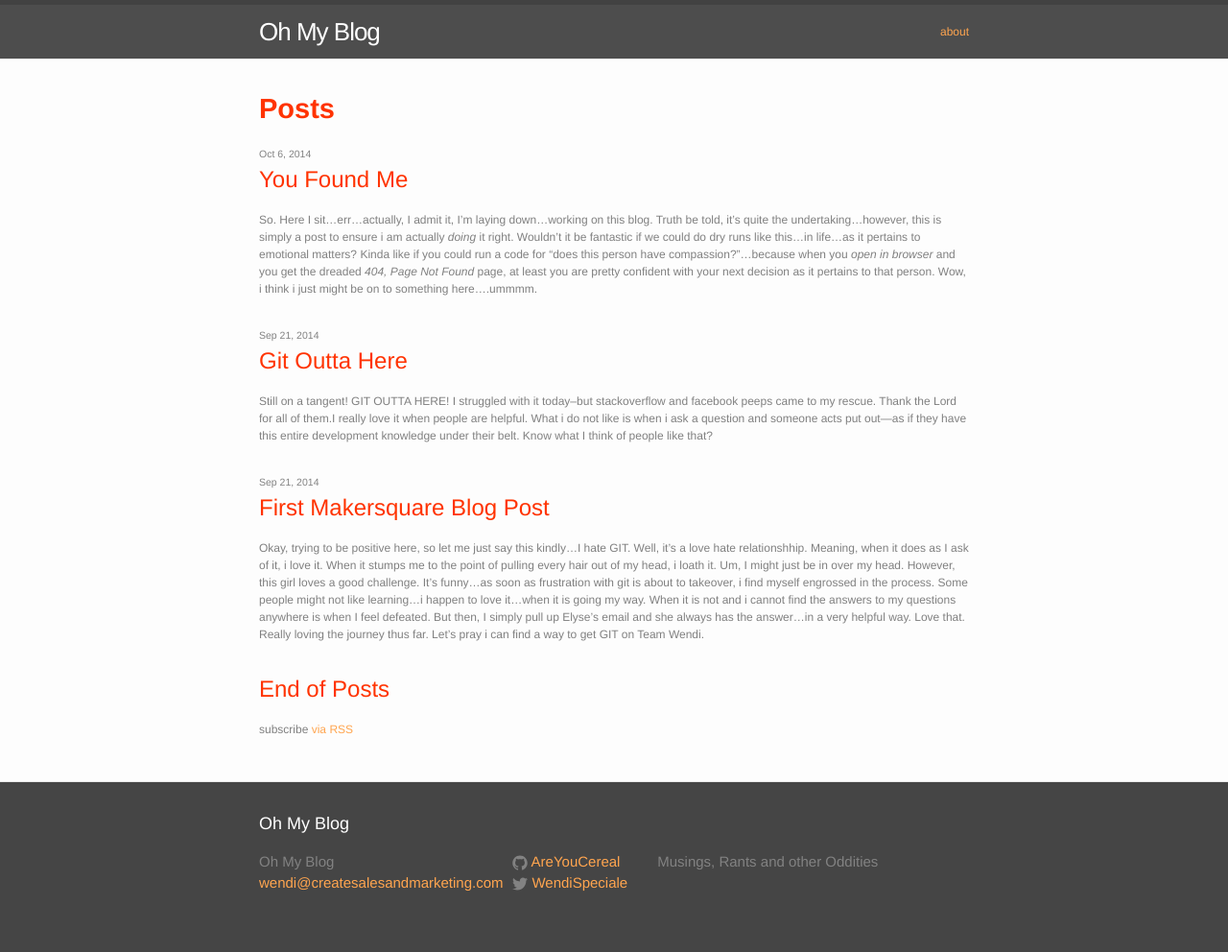
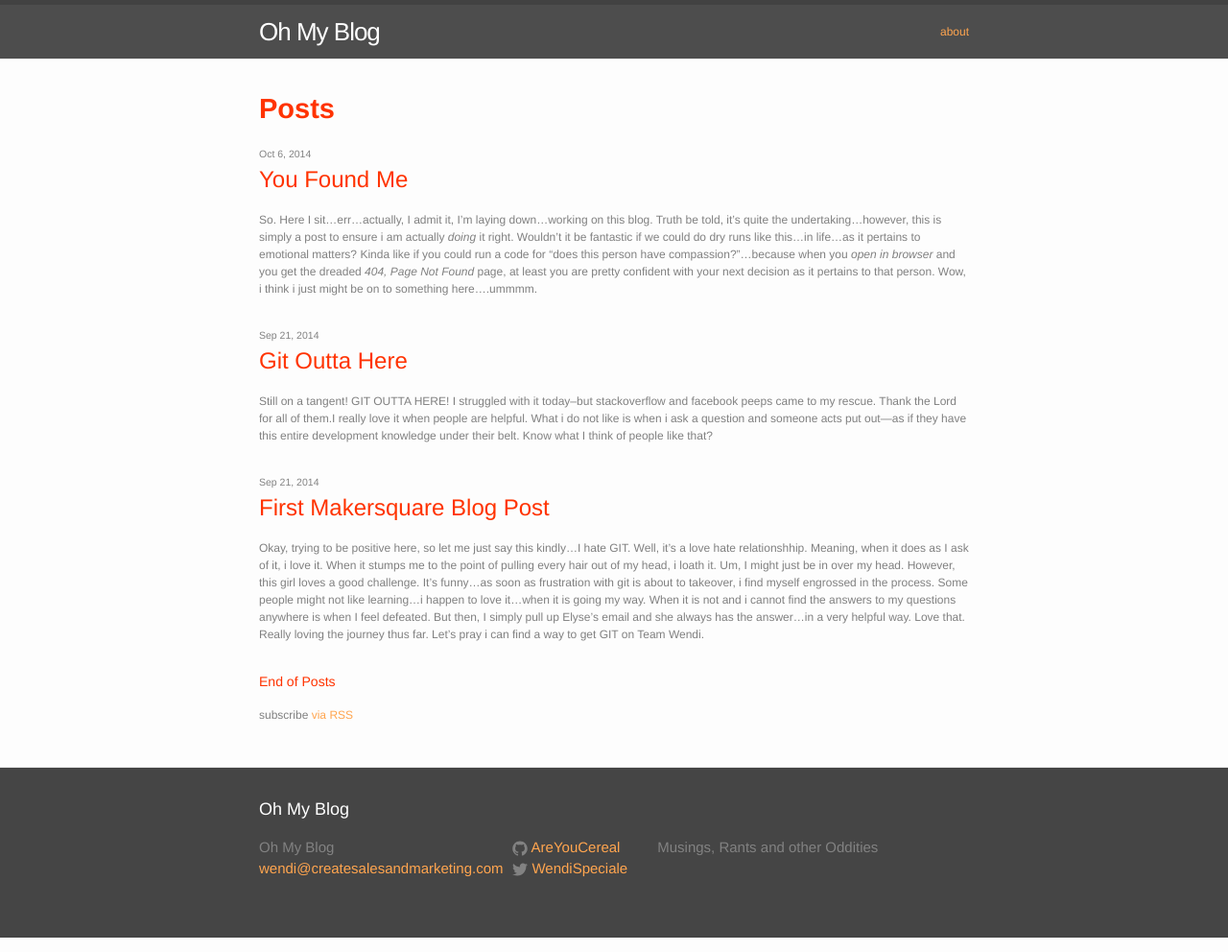
Before and after one commit to AreYouCereal/areyoucereal.github.io, a Jekyll site: the page built from index.html, in a window 1280 px wide. Shown: the whole page at 96% size. Built offline with Jekyll 4.4.1, drawn with Linux system fonts in a browser that asks for light colours.

Commit message:
updating inindex h3

```diff
--- a/index.html
+++ b/index.html
@@ -17,7 +17,7 @@ layout: default
        <p>{{ post.excerpt }}</p>
       </li>
     {% endfor %}
-    <h1>End of Posts</h1>
+    <h3>End of Posts</h3>
   </ul>
 
   <p class="rss-subscribe">subscribe <a href="{{ "/feed.xml" | prepend: site.baseurl }}">via RSS</a></p>
```
